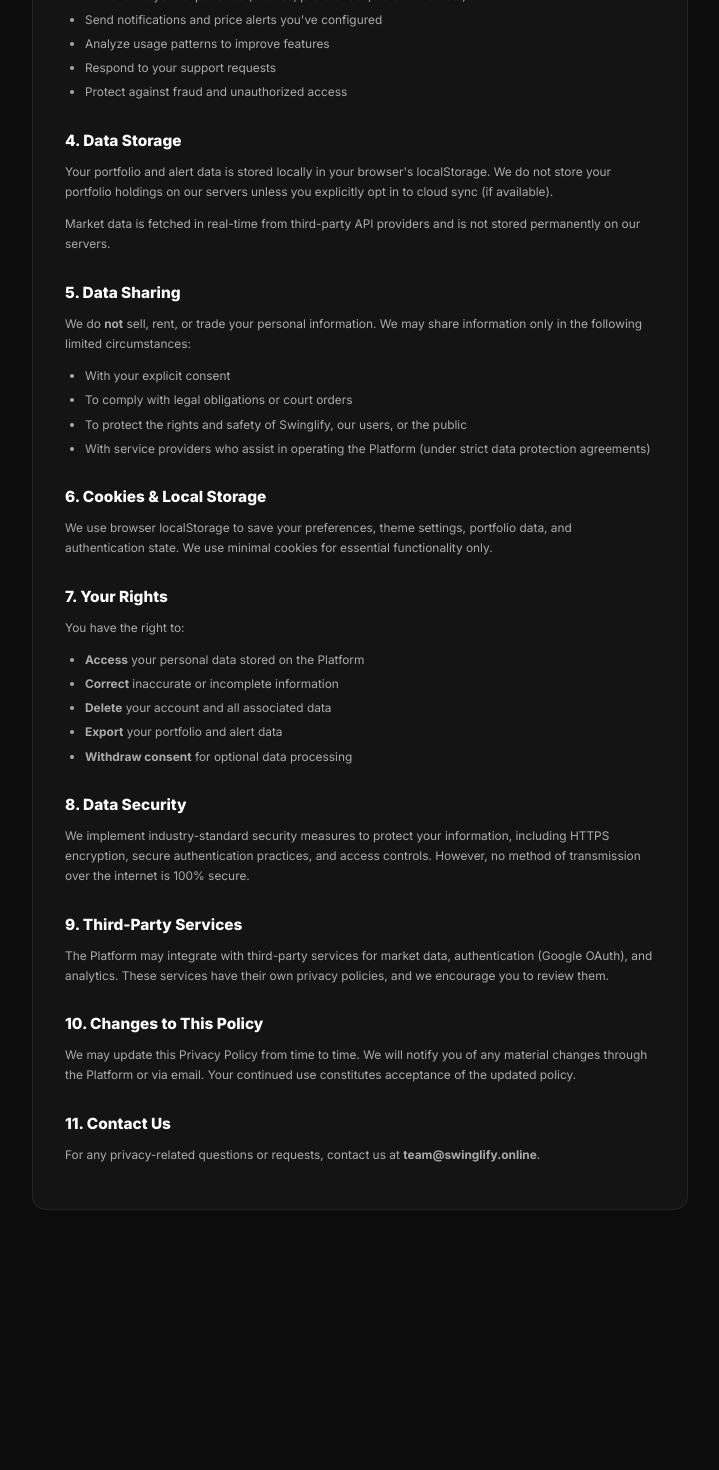
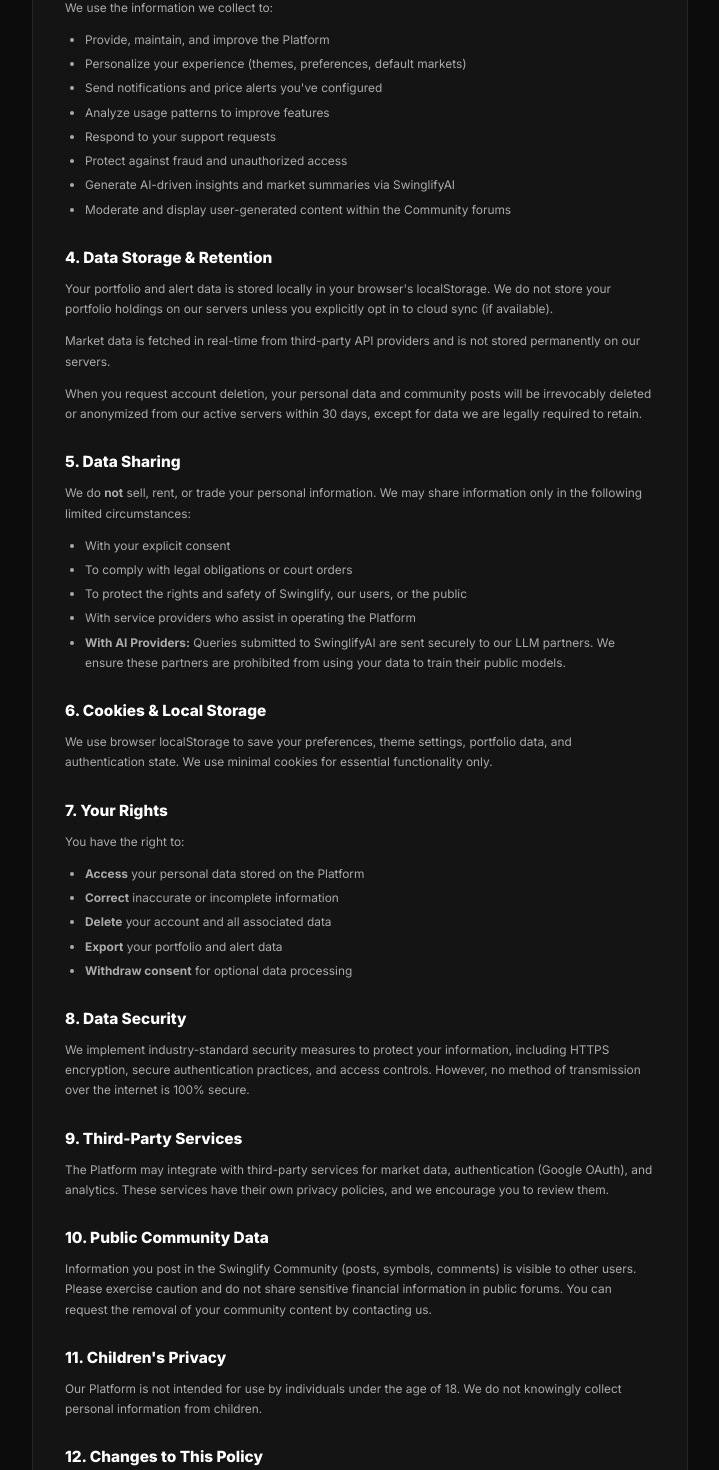
Before and after one commit to vinitsingh665/Swinglify, a Next.js app: page /info/privacy in a window 1280 px wide. Shown: the part 800-2270 px from the top of the page, without its empty margins (308-1027 px from the left). Before the commit the page ends 2050 px from the top, so only its background shows below. Built offline with nearby package versions, Linux system fonts and the light colour scheme; no server answers; the database is empty.

Commit message:
Fix(settings): Updated hardcoded version string to v1.3.0

```diff
--- a/app/info/privacy/page.jsx
+++ b/app/info/privacy/page.jsx
@@ -41,6 +41,8 @@
               <li><strong>Portfolio Data:</strong> Stock holdings, quantities, and purchase prices you manually enter</li>
               <li><strong>Preferences:</strong> Theme settings, default exchange, chart timeframes, and notification preferences</li>
               <li><strong>Alert Configurations:</strong> Price alerts and conditions you set up</li>
+              <li><strong>Community Content:</strong> Posts, comments, likes, and profile information you share publicly in our forums</li>
+              <li><strong>AI Interactions:</strong> Prompts, questions, and stock context you submit to SwinglifyAI</li>
             </ul>
 
             <h2>2. Information Collected Automatically</h2>
@@ -61,11 +63,14 @@
               <li>Analyze usage patterns to improve features</li>
               <li>Respond to your support requests</li>
               <li>Protect against fraud and unauthorized access</li>
+              <li>Generate AI-driven insights and market summaries via SwinglifyAI</li>
+              <li>Moderate and display user-generated content within the Community forums</li>
             </ul>
 
-            <h2>4. Data Storage</h2>
+            <h2>4. Data Storage & Retention</h2>
             <p>Your portfolio and alert data is stored locally in your browser's localStorage. We do not store your portfolio holdings on our servers unless you explicitly opt in to cloud sync (if available).</p>
             <p>Market data is fetched in real-time from third-party API providers and is not stored permanently on our servers.</p>
+            <p>When you request account deletion, your personal data and community posts will be irrevocably deleted or anonymized from our active servers within 30 days, except for data we are legally required to retain.</p>
 
             <h2>5. Data Sharing</h2>
             <p>We do <strong>not</strong> sell, rent, or trade your personal information. We may share information only in the following limited circumstances:</p>
@@ -73,7 +78,8 @@
               <li>With your explicit consent</li>
               <li>To comply with legal obligations or court orders</li>
               <li>To protect the rights and safety of Swinglify, our users, or the public</li>
-              <li>With service providers who assist in operating the Platform (under strict data protection agreements)</li>
+              <li>With service providers who assist in operating the Platform</li>
+              <li><strong>With AI Providers:</strong> Queries submitted to SwinglifyAI are sent securely to our LLM partners. We ensure these partners are prohibited from using your data to train their public models.</li>
             </ul>
 
             <h2>6. Cookies & Local Storage</h2>
@@ -95,11 +101,18 @@
             <h2>9. Third-Party Services</h2>
             <p>The Platform may integrate with third-party services for market data, authentication (Google OAuth), and analytics. These services have their own privacy policies, and we encourage you to review them.</p>
 
-            <h2>10. Changes to This Policy</h2>
+            <h2>10. Public Community Data</h2>
+            <p>Information you post in the Swinglify Community (posts, symbols, comments) is visible to other users. Please exercise caution and do not share sensitive financial information in public forums. You can request the removal of your community content by contacting us.</p>
+
+            <h2>11. Children's Privacy</h2>
+            <p>Our Platform is not intended for use by individuals under the age of 18. We do not knowingly collect personal information from children.</p>
+
+            <h2>12. Changes to This Policy</h2>
             <p>We may update this Privacy Policy from time to time. We will notify you of any material changes through the Platform or via email. Your continued use constitutes acceptance of the updated policy.</p>
 
-            <h2>11. Contact Us</h2>
-            <p>For any privacy-related questions or requests, contact us at <strong>team@swinglify.online</strong>.</p>
+            <h2>13. Contact Us & Grievance Officer</h2>
+            <p>For any privacy-related questions, data deletion requests, or grievances under the Digital Personal Data Protection Act (DPDP), contact our Grievance Officer at:</p>
+            <p><strong>Email:</strong> team@swinglify.online</p>
           </div>
         </div>
       </div>
--- a/app/settings/components/AboutSection.jsx
+++ b/app/settings/components/AboutSection.jsx
@@ -13,7 +13,7 @@
       <h2 style={{ fontSize: '1.5rem', fontWeight: 800, marginBottom: 8 }}>Swinglify</h2>
 
       <div className="set-about-version" style={{ marginBottom: 32 }}>
-        v1.0.0 (Beta)
+        v1.3.0
       </div>
 
       <div style={{ display: 'flex', gap: 16, marginBottom: 40 }}>
```
